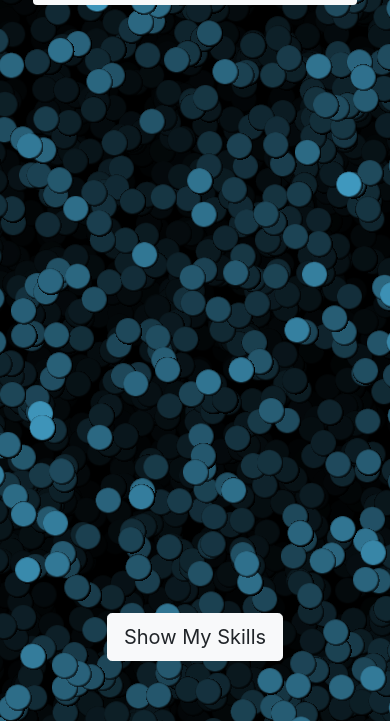
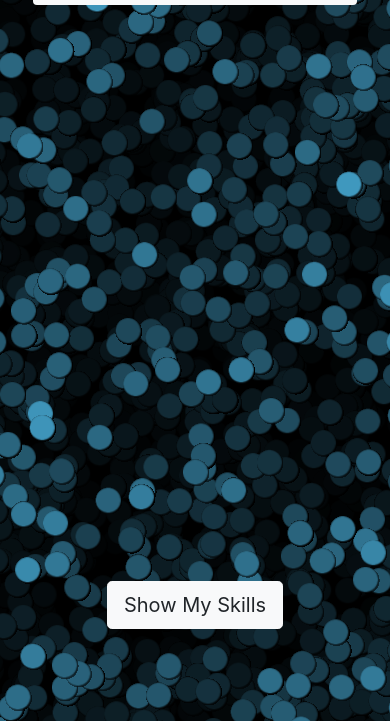
Before and after one commit to Julien1988/my-react-cv, a React app: page / in a window 390 px wide. Shown: the part 123-844 px from the top of the page. Built offline with nearby package versions, Linux system fonts and the light colour scheme; animation ran at ten frames a second.

Commit message:
bug fixed layout button mobile-view

```diff
--- a/src/style.css
+++ b/src/style.css
@@ -38,6 +38,12 @@ body {
 .row-card-container {
   width: 120%;
   height: 25em;
+}
+
+@media (max-width: 767px) {
+  .container-media-queries {
+    padding-bottom: 2em;
+  }
 }
 
 @media (min-width: 768px) {
```
